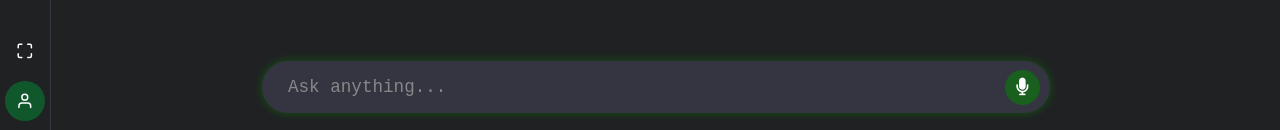
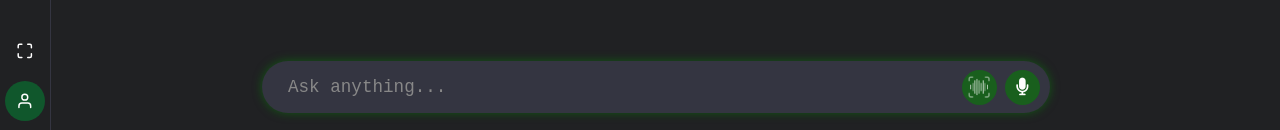
Before and after one commit to OmeshThokchom/Chatbot_manipur, a React (Vite) app in the folder frontend/: page / in a window 1280 px wide. Shown: the part 670-800 px from the top of the page. Built offline with nearby package versions, Linux system fonts and the light colour scheme; what marked-highlight would draw is missing.

Commit message:
add voice chat button

```diff
--- a/frontend/src/components/ChatInput.css
+++ b/frontend/src/components/ChatInput.css
@@ -106,6 +106,38 @@
   margin-left: 0.4rem;
 }
 
+.chat-input__voice-chat-button {
+  background-color: rgba(9, 121, 9, 0.623);
+  border: none;
+  color: white;
+  cursor: pointer;
+  width: 2.2rem;
+  height: 2.2rem;
+  border-radius: 50%;
+  display: flex;
+  align-items: center;
+  justify-content: center;
+  margin-left: 0.5rem;
+  transition: all 0.25s ease;
+  font-size: 1rem;
+}
+
+.chat-input__voice-chat-button:hover {
+  background-color: rgba(5, 190, 5, 0.76);
+  transform: scale(1.08);
+}
+
+.chat-input__voice-chat-button:disabled {
+  opacity: 0.4;
+  cursor: not-allowed;
+}
+
+.chat-input__voice-chat-icon {
+  width: 1.5rem;
+  height: 1.5rem;
+  filter: invert(1) brightness(2);
+}
+
 @media (max-width: 600px) {
   .chat-input {
     max-width: 95%;
--- a/frontend/src/components/ChatInput.tsx
+++ b/frontend/src/components/ChatInput.tsx
@@ -1,5 +1,6 @@
 import React, { useRef, useEffect } from "react";
 import "./ChatInput.css";
+import voiceLineIcon from '../assets/—Pngtree—voice line icon vector_9063265.png';
 
 interface ChatInputProps {
   value: string;
@@ -8,6 +9,7 @@ interface ChatInputProps {
   toggleVoiceInput: () => void;
   isVoiceActive: boolean;
   isLoading: boolean;
+  onVoiceChatClick: () => void;
 }
 
 const ChatInput: React.FC<ChatInputProps> = ({
@@ -17,6 +19,7 @@ const ChatInput: React.FC<ChatInputProps> = ({
   toggleVoiceInput,
   isVoiceActive,
   isLoading,
+  onVoiceChatClick,
 }) => {
   const textareaRef = useRef<HTMLTextAreaElement>(null);
 
@@ -65,6 +68,13 @@ const ChatInput: React.FC<ChatInputProps> = ({
           rows={1}
         />
         <button
+          className="chat-input__voice-chat-button"
+          onClick={onVoiceChatClick}
+          disabled={isLoading}
+        >
+          <img src={voiceLineIcon} alt="Voice chat" className="chat-input__voice-chat-icon" />
+        </button>
+        <button
           className={`chat-input__send-button ${isVoiceActive ? 'voice-active' : ''}`}
           onClick={handleButtonClick}
           disabled={isLoading}
```
Also changed, not shown: frontend/src/assets/—Pngtree—voice line icon vector_9063265.png (added).
